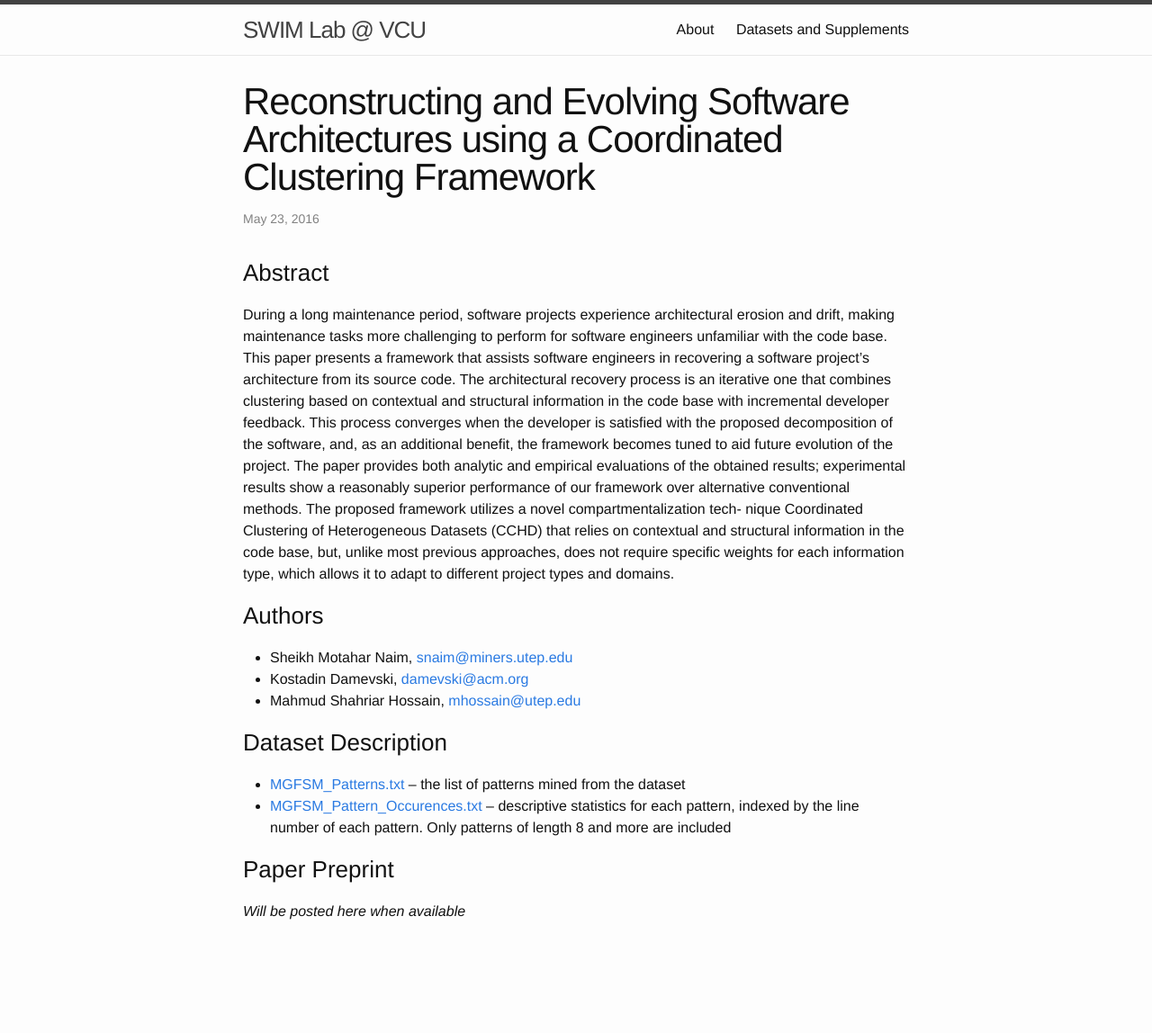
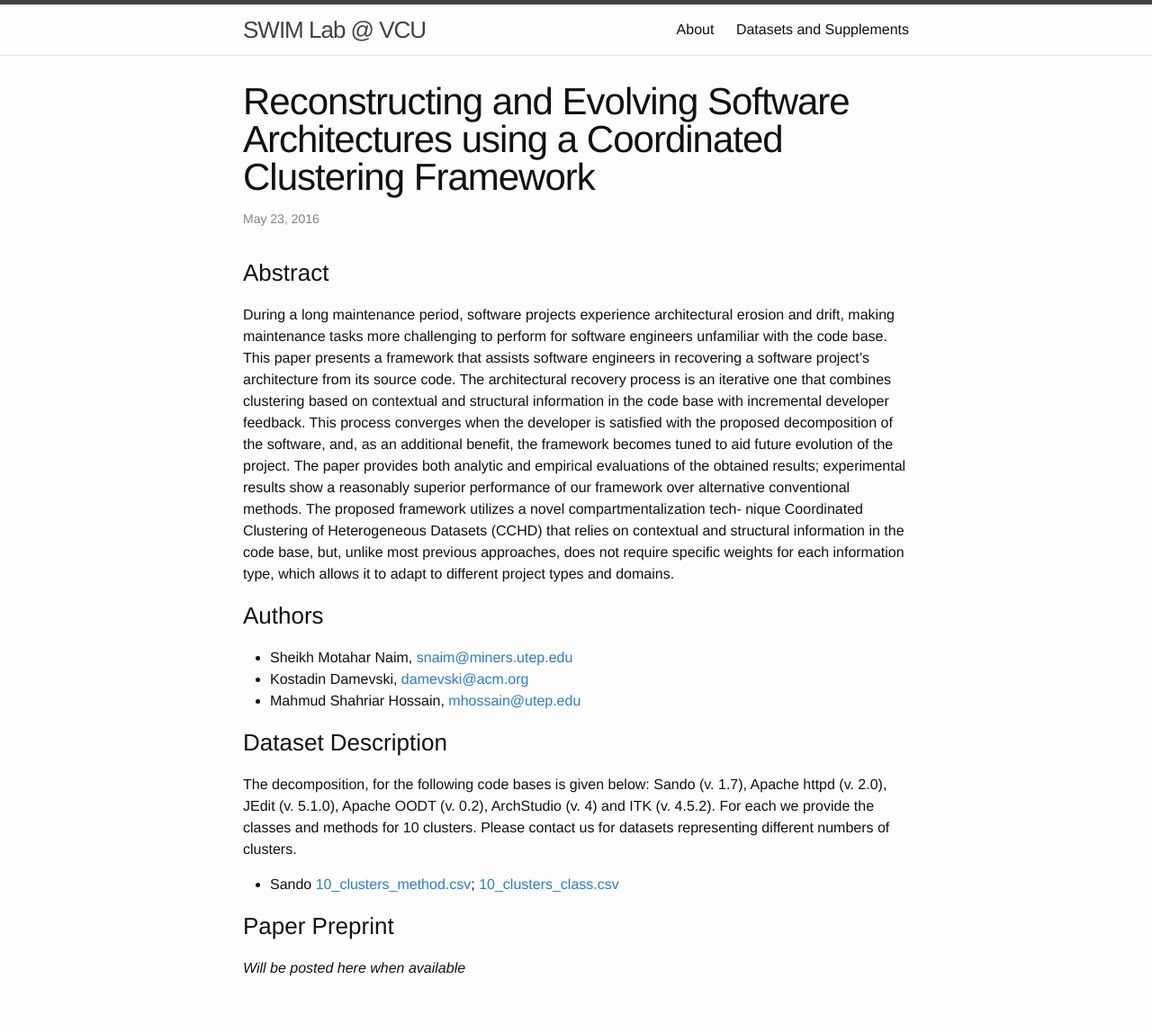
Before and after one commit to vcu-swim-lab/vcu-swim-lab.github.io, a Jekyll site: the page built from _posts/2016-05-23-Reconstructing-and-Evolving-Software-Architectures-using-a-Coordinated-Clustering-Framework.markdown, in a window 1280 px wide. Shown: the whole page at 90% size. Built offline with Jekyll 4.4.1, drawn with Linux system fonts in a browser that asks for light colours; before the commit the page ends 1085 px from its top, so only the background shows below that.

Commit message:
improvements to CCHD post

```diff
--- a/_posts/2016-05-23-Reconstructing-and-Evolving-Software-Architectures-using-a-Coordinated-Clustering-Framework.markdown
+++ b/_posts/2016-05-23-Reconstructing-and-Evolving-Software-Architectures-using-a-Coordinated-Clustering-Framework.markdown
@@ -16,14 +16,13 @@ During a long maintenance period, software projects experience architectural ero
 
 ### Dataset Description
 
+The decomposition, for the following code bases is given below: Sando (v. 1.7), Apache httpd (v. 2.0), JEdit (v. 5.1.0), Apache OODT (v. 0.2), ArchStudio (v. 4) and ITK (v. 4.5.2). For each we provide the classes and methods for 10 clusters. Please contact us for datasets representing different numbers of clusters.
 
-- [MGFSM_Patterns.txt][patterns] -- the list of patterns mined from the dataset
-- [MGFSM_Pattern_Occurences.txt][occurences] -- descriptive statistics for each pattern, indexed by the line number of each pattern. Only patterns of length 8 and more are included
+- Sando [10_clusters_method.csv][sando_m]; [10_clusters_class.csv][sando_c]
 
 ### Paper Preprint
 
 *Will be posted here when available*
 
-[mgfsm]: https://github.com/uma-pi1/mgfsm
-[patterns]: /datasets/mining-vs/MGFSM_Patterns.txt
-[occurences]: /datasets/mining-vs/MGFSM_Pattern_Occurences.txt
+[sando_m]: /datasets/cchd/output_sando/10_clusters_method.csv
+[sando_c]: /datasets/cchd/output_sando/10_clusters_class.csv
```
